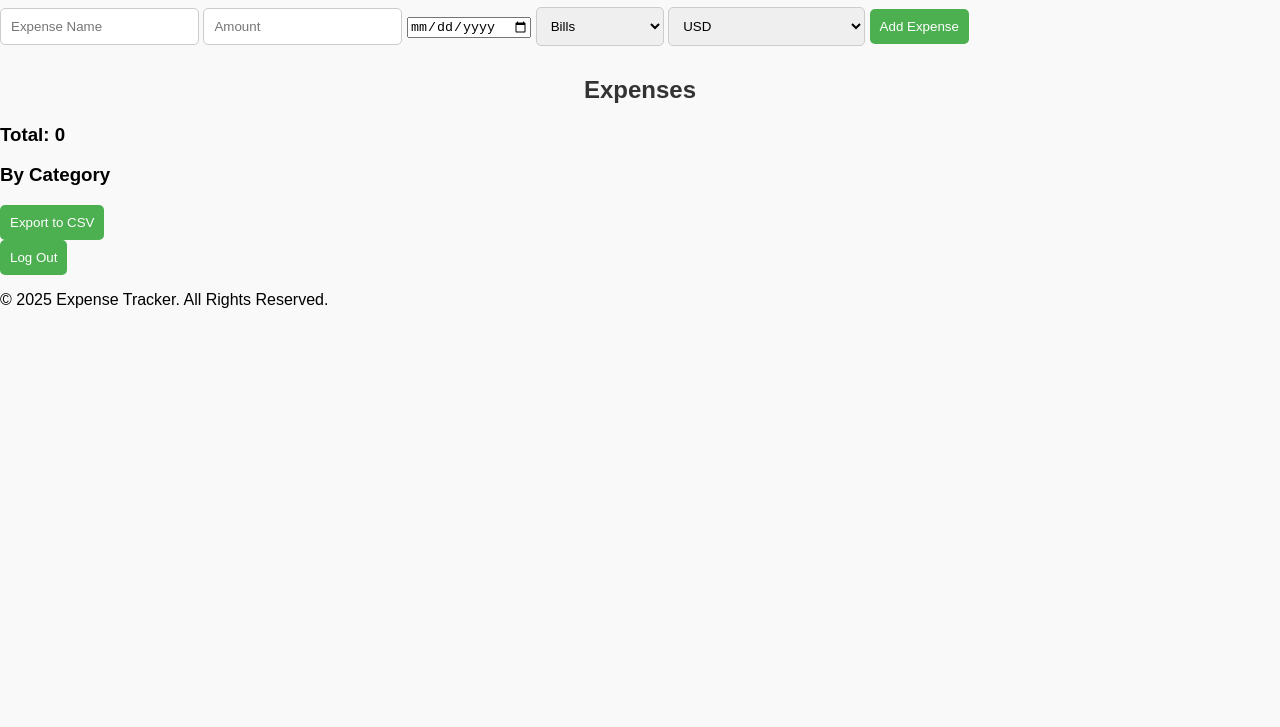
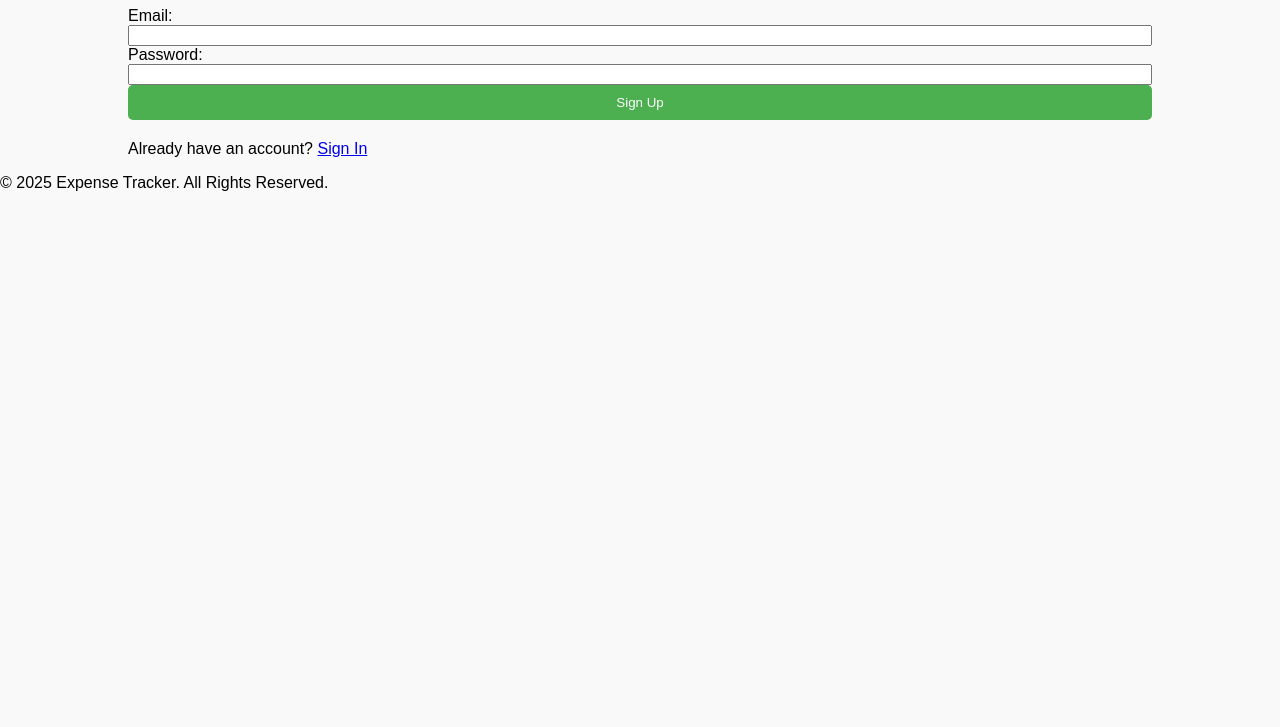
Before and after one commit to Drkimogad/KG-Expense-Tracker, a plain HTML site: page index.html in a window 1280 px wide. Shown: the part 73-800 px from the top of the page. Drawn offline with Linux system fonts and the light colour scheme.

Commit message:
Update index.html

```diff
--- a/index.html
+++ b/index.html
@@ -8,61 +8,10 @@
 </head>
 <body>
     <div id="expense-container">
-        <h1>Expense Tracker</h1>
-
-        <!-- Add Expense Form -->
-        <div id="expense-form">
-            <input type="text" id="expense-name" placeholder="Expense Name" required>
-            <input type="number" id="expense-amount" placeholder="Amount" required>
-            <input type="date" id="expense-date" required>
-
-            <select id="expense-category">
-                <option value="bills">Bills</option>
-                <option value="entertainment">Entertainment</option>
-                <option value="groceries">Groceries</option>
-                <option value="vacations">Vacations</option>
-                <option value="schools">Schools</option>
-                <option value="transportation">Transportation</option>
-                <option value="healthcare">Healthcare</option>
-                <option value="dining-out">Dining Out</option>
-                <option value="shopping">Shopping</option>
-                <option value="subscriptions">Subscriptions</option>
-            </select>
-
-            <select id="currency">
-               <option value="USD">USD</option>
-               <option value="EUR">EUR</option>
-               <option value="GBP">GBP</option>
-               <option value="INR">INR</option>
-               <option value="ZAR">ZAR (South African Rand)</option>
-               <option value="EGP">EGP (Egyptian Pound)</option>
-           </select>
-
-            <button id="add-expense-btn">Add Expense</button>
-        </div>
-
-        <!-- Display Expenses -->
-        <div id="expense-list-container">
-            <h2>Expenses</h2>
-            <div id="expense-list"></div>
-        </div>
-
-        <!-- Total and Category Breakdown -->
-        <div id="expense-summary">
-            <h3>Total: <span id="total-amount">0</span></h3>
-            <h3>By Category</h3>
-            <ul id="category-breakdown"></ul>
-        </div>
-
-        <!-- Export Button -->
-        <button id="export-csv-btn">Export to CSV</button>
+        <!-- Dynamic content container -->
+        <div id="content"></div>
     </div>
 
-        <!-- Logout button -->
-        <button onclick="logout()">Log Out</button>
-    </div>
-
-    <!-- Footer -->
     <footer>
         <p>&copy; 2025 Expense Tracker. All Rights Reserved.</p>
     </footer>
```
